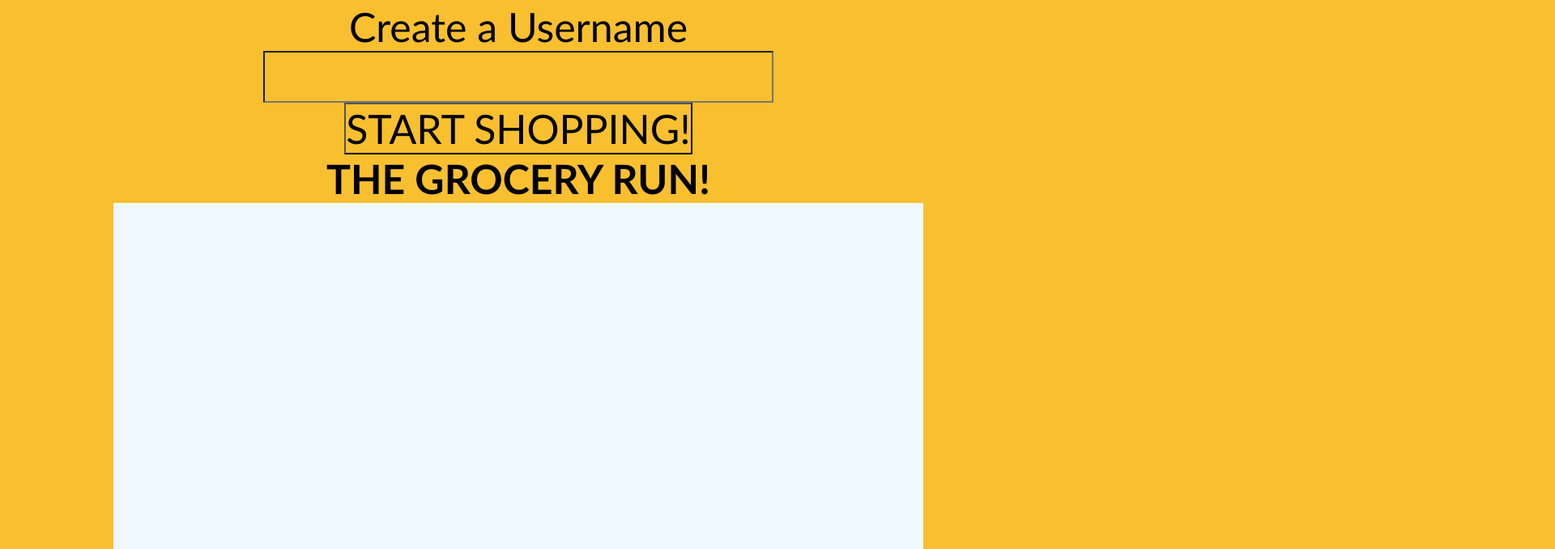
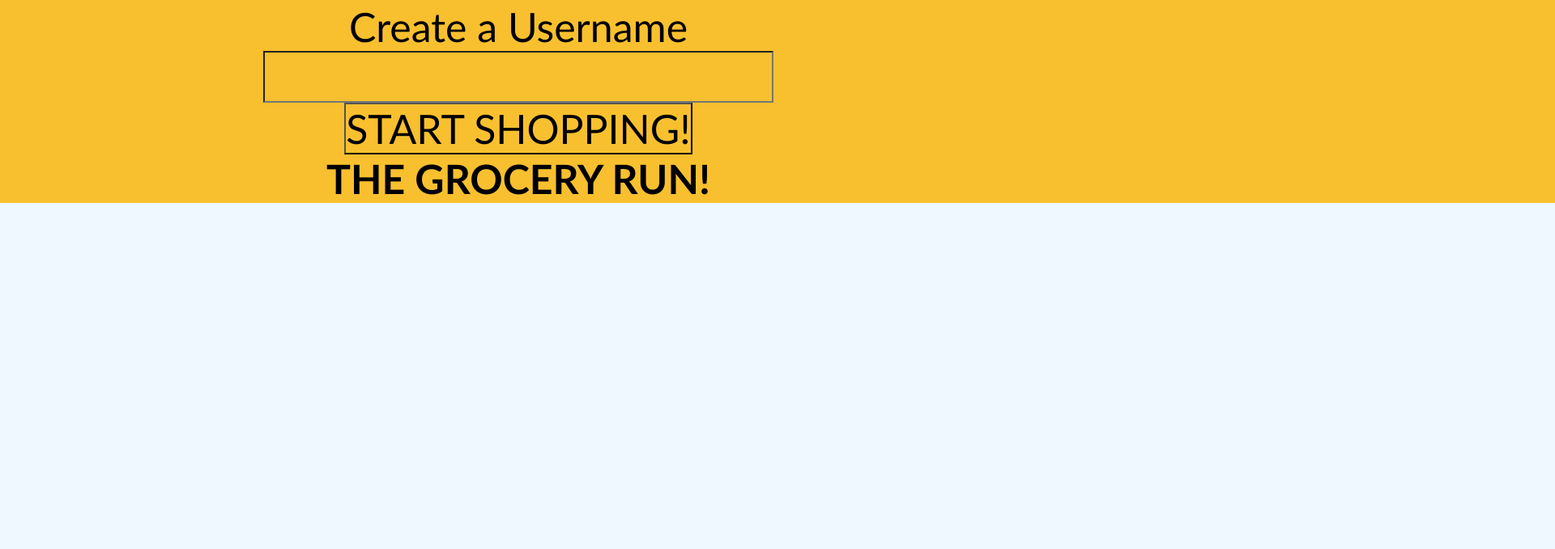
Before and after one commit to rhanico/theGroceryRun--roughdraft, a plain HTML site: page roughdraftcode.html in a window 1280 px wide. Shown: the part 2317-2996 px from the top of the page at 81% size, 1920 px wide, since content can reach past the window. Drawn offline with Linux system fonts and the light colour scheme.

Commit message:
redoing js/added new file

```diff
--- /dev/null
+++ b/roughdraft.js
@@ -0,0 +1,40 @@
+const canvas = document.getElementById("gameWindow");
+const content = canvas.getContext("2d");
+
+
+const CANVAS_WIDTH = 750;
+const CANVAS_HEIGHT = 250;
+
+let canvasRatio = null;
+
+// this function will make the canvas scale ratio dynamic based of browser
+function setScreen(){
+    canvasRatio = getCanvasRatio();
+    canvas.width = CANVAS_WIDTH * canvasRatio;
+    canvas.height = CANVAS_HEIGHT * canvasRatio;
+
+}
+setScreen();
+
+window.addEventListener("resize", setScreen);
+
+console.log(canvasRatio);
+
+function getCanvasRatio() {
+    const screenHeight = Math.min (
+        window.innerHeight,
+        document.documentElement.clientHeight
+    );
+
+    const screenWidth = Math.min (
+        window.innerWidth,
+        document.documentElement.clientWidth
+    );
+
+    if( CANVAS_WIDTH / CANVAS_HEIGHT < CANVAS_WIDTH / CANVAS_HEIGHT) {
+        return screen / canvasWidth
+    }
+    else {
+        return screenHeight / CANVAS_HEIGHT;
+    }
+}
--- a/roughdraftcode.html
+++ b/roughdraftcode.html
@@ -61,7 +61,7 @@
 
 
 
-        <script src="theGRoceryRun.js"></script>
+        <script src="roughdraft.js"></script>
     </body>
 
     <footer>
--- a/theGRoceryRun.js
+++ b/theGRoceryRun.js
@@ -1,14 +1,15 @@
+ /*
 
-                // canvas variables.
+ // canvas variables.
 let gameWindow;
-let gameWindowWidth = 1000;
-let gameWindowHeight = 1300;
+let gameWindowWidth = 750;
+let gameWindowHeight = 250;
 let windowContent;
 
                 // player variables.
-let playerWidth = 100;
-let playerHeight = 160;
-let playerX = 200;
+let playerWidth = 88;
+let playerHeight = 94;
+let playerX = 50;
 let playerY = gameWindowHeight - playerHeight;
 let playerCharacter;
 
@@ -23,10 +24,10 @@ let player = {
                 //obstacles boxes variables with array.
 let obstacleBoxes = [];
 
-let obstacleBoxesOneWidth = 100;
-let obstacleBoxesTwoWidth = 150;
+let obstacleBoxesOneWidth = 34;
+let obstacleBoxesTwoWidth = 69;
 
-let obstacleBoxesHeight = 300;
+let obstacleBoxesHeight = 70;
 let obstacleBoxesX = 700;
 let obstacleBoxesY = gameWindowHeight - obstacleBoxesHeight;
 
@@ -45,76 +46,77 @@ window.onload = function() {
              windowContent = gameWindow.getContext("2d");  //this will used to draw on the canvas.
 
 
-
                // this is my playerCharacter - .onload function.
     playerCharacter = new Image();
-    player.src = "./img/Resting.png";
-    playerCharacter.onload = function(){
+    playerCharacter.src="./images/Resting.png";
+    playerCharacter.onload = function() {
 
         windowContent.drawImage(playerCharacter,player.x, player.y, player.width, player.height);
     }
 
 
+
+
                 // this my obstacleBoxes - .onload function.
+
     obstacleBoxOneIcon = new Image();
-    obstacleBoxOneIcon.src = "";
+    obstacleBoxOneIcon.src = "./images/obstacleOne.jpeg";
 
     obstacleBoxTwoIcon = new Image();
-    obstacleBoxTwoIcon.src = "";
-
+    obstacleBoxTwoIcon.src = "./images/obstacleTwo.jpeg";
 
 
     requestAnimationFrame( loadCharacters );
     setInterval( runObstacleBoxes, 1000);
-
 }
-
-
 
 
 
 function loadCharacters() {
     requestAnimationFrame( loadCharacters );
-
                 // player .draw funtion
     windowContent.drawImage(playerCharacter, player.x, player.y, player.width, player.height);
-
-               // obstaleBoxes .draw function
+               // obstaleBoxes .draw function/ looping the obstacleBoxes.
     for ( let i = 0; i < obstacleBoxes.length; i++) {
-
-        let obstacleRandomBoxes = obstacleBoxes[i];
+        let randomBoxes = obstacleBoxes[i];
+        windowContent.drawImage(randomBoxes.Image,randomBoxes.x, randomBoxes.y,randomBoxes.width, randomBoxes.height);
 
     }
 }
 
+
 function runObstacleBoxes() {
 
-    let obstacleRandomBoxes ={
+    let randomBoxes = {
         img : null,
         x: obstacleBoxesX,
         y: obstacleBoxesY,
         width: null,
         height: obstacleBoxesHeight
+    }
+                 // this function give a value betwon 0 - 0.9999...
+    let runRandomBoxes = Math.random();
 
+    if ( runRandomBoxes> .20 ) {
+        randomBoxes.img = obstacleBoxesTwoIcon;
+        randomBoxes.width = obstacleBoxesTwoWidth;
+        obstacleBoxes.push( obstacleBoxes );
+                // 80% chance of getting obstacleBoxesTwo.
     }
 
-    let runObstaclesBoxesRandom = Math.random();
-
-    if ( runObstaclesBoxesRandom > .20 ) {
-        obstacleRandomBoxes.img = obstacleBoxesTwoIcon;
-        obstacleRandomBoxes.width = obstacleBoxesTwoWidth;
+    else if ( runRandomBoxes> .10) {
+        randomBoxes.img = obstacleBoxesOneIcon;
+        randomBoxes.width = obstacleBoxesOneWidth;
         obstacleBoxes.push( obstacleBoxes );
+                // 90% chance of getting obstacleBoxesOne.
     }
 
-    else if ( runObstaclesBoxesRandom > .10) {
-        obstacleRandomBoxes.img = obstacleBoxesOneIcon;
-        obstacleRandomBoxes.width = obstacleBoxesOneWidth;
+    else if ( runRandomBoxes > .90) {
         obstacleBoxes.push( obstacleBoxes );
-    }
-
-    else if ( runObstaclesBoxesRandom > .90) {
-        obstacleBoxes.push( obstacleBoxes );
+                // 10% chance of getting NONE.
     }
 
 
 }
+
+*/
--- a/thegroceryRun.css
+++ b/thegroceryRun.css
@@ -9,8 +9,10 @@
 
 
 .pages{
-    margin: 50px, 50px, 70, 50px;
-    padding: 50px,50px,100px,50px;
+    display: flex-row;
+    flex-shrink: 3;
+    justify-content: space-evenly;
+
 }
 
 
```
Also changed, not shown: images/obstacleOne.jpeg (added), images/obstacleTwo.jpeg (added), 2 other files.
